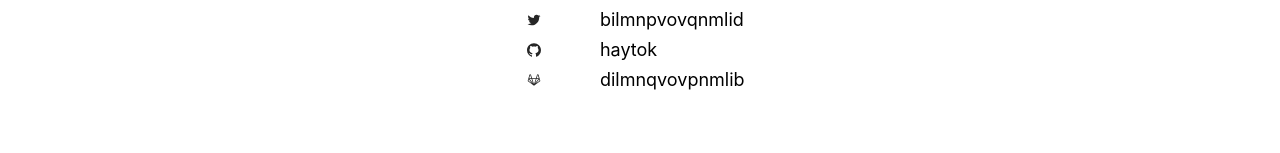
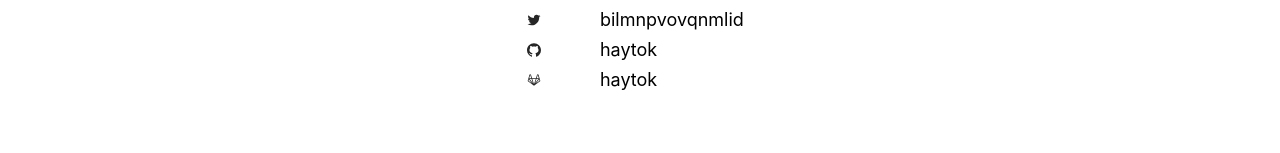
Before and after one commit to haytok/haytok, a React (Create React App) app: page / in a window 1280 px wide. Shown: the part 366-519 px from the top of the page. Built offline with nearby package versions, Linux system fonts and the light colour scheme.

Commit message:
updated GitLab ID

```diff
--- a/src/components/Main.jsx
+++ b/src/components/Main.jsx
@@ -251,8 +251,8 @@ class Main extends React.Component {
                 <GitlabOutlined />
               </th>
               <td align="left">
-                <a href="https://gitlab.com/dilmnqvovpnmlib">
-                  dilmnqvovpnmlib &nbsp;
+                <a href="https://gitlab.com/haytok">
+                  haytok &nbsp;
                   <IconFont type="icon-tuichu" />
                 </a>
               </td>
```
